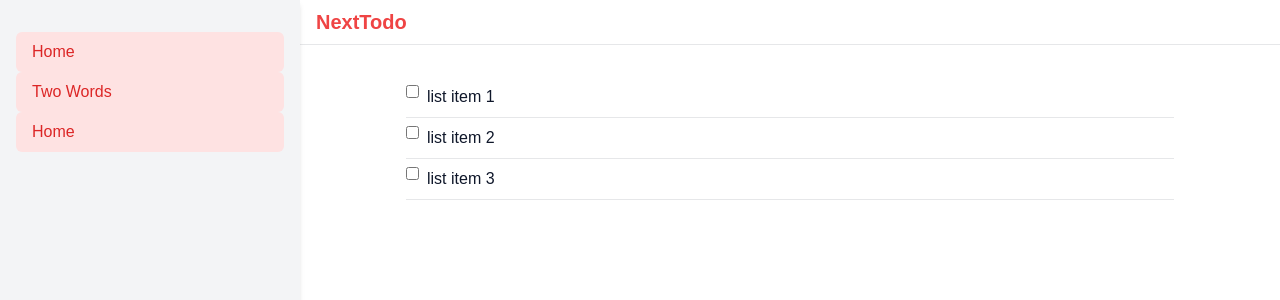
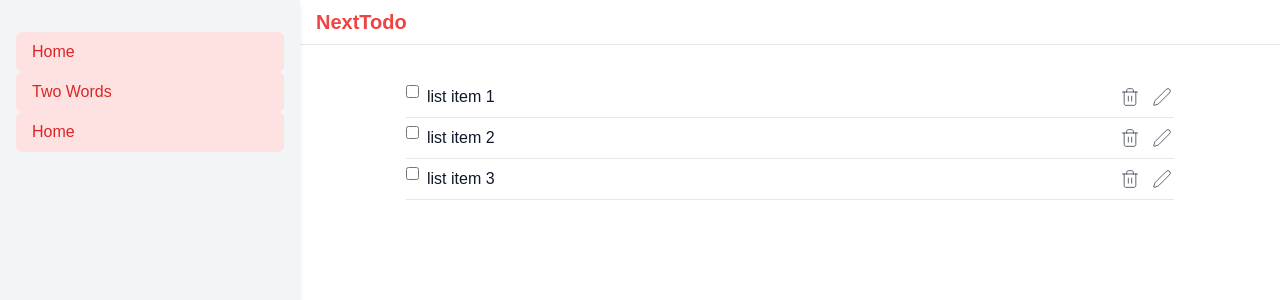
Before and after one commit to fath-nasrudin/next-todo, a Next.js app: page / in a window 1280 px wide. Shown: the top 300 px of the page. Built offline with nearby package versions, Linux system fonts and the light colour scheme.

Commit message:
feat[task]: Add edit and delete task feature

```diff
--- /dev/null
+++ b/components/icons.tsx
@@ -0,0 +1,8 @@
+import { Edit2, Trash2, type LucideIcon } from 'lucide-react';
+
+export type Icon = LucideIcon;
+
+export const Icons = {
+  trash: Trash2,
+  edit: Edit2,
+};
--- a/components/task-add-form.tsx
+++ b/components/task-add-form.tsx
@@ -9,10 +9,18 @@ type TaskAddFormProps = {
   data?: PartiallyRequired<Task, 'name' | 'projectId'> | undefined;
   closeForm: () => void;
 };
+
+// if the data not undefined, it is mean an edit
 export const TaskAddForm = ({ data, closeForm }: TaskAddFormProps) => {
   const projects = useProjectState();
-  if (!data) data = { name: '', projectId: 0 };
-  const [taskData, setTaskData] = useState(data);
+  let defaultData;
+  if (!data) {
+    defaultData = { name: '', projectId: 0 };
+  } else {
+    defaultData = data;
+  }
+
+  const [taskData, setTaskData] = useState(defaultData);
   const taskDispatch = useTaskDispatch();
   const handleInputChange = (
     e: React.ChangeEvent<HTMLInputElement | HTMLSelectElement>
@@ -60,7 +68,7 @@ export const TaskAddForm = ({ data, closeForm }: TaskAddFormProps) => {
           className="px-4 py-1 rounded-md bg-gray-100"
           onClick={(e) => {
             e.preventDefault();
-            setTaskData(data);
+            setTaskData(defaultData);
             closeForm();
           }}
         >
@@ -70,7 +78,8 @@ export const TaskAddForm = ({ data, closeForm }: TaskAddFormProps) => {
           className="px-4 py-1 rounded-md bg-red-400 text-white font-semibold"
           onClick={(e) => {
             e.preventDefault();
-            // dispatch add task
+            //
+            if (!data) {
               taskDispatch({
                 type: 'TASK/ADD',
                 payload: {
@@ -82,11 +91,16 @@ export const TaskAddForm = ({ data, closeForm }: TaskAddFormProps) => {
                   },
                 },
               });
+            } else {
+              taskDispatch({ type: 'TASK/UPDATE', payload: { taskData } });
+            }
             // reset form
-            setTaskData(data);
+            setTaskData(defaultData);
+
+            if (data) closeForm();
           }}
         >
-          Add Task
+          {data ? 'Save' : 'Add Task'}
         </button>
       </div>
     </form>
--- a/components/task-item.tsx
+++ b/components/task-item.tsx
@@ -3,6 +3,9 @@
 import { cn } from '@/lib/utils';
 import { Task } from '@/types';
 import { useState } from 'react';
+import { Icons } from './icons';
+import { useTaskDispatch } from '@/app/(app)/task.context';
+import { TaskAddForm } from './task-add-form';
 
 interface TaskItemProps {
   item: Task;
@@ -10,7 +13,14 @@ interface TaskItemProps {
 
 export const TaskItem = ({ item }: TaskItemProps) => {
   const [isChecked, setIsChecked] = useState<boolean>(false);
+  const [isEdit, setIsEdit] = useState<boolean>(false);
+  const taskDispatch = useTaskDispatch();
+  const closeForm = () => setIsEdit(false);
+
   return (
+    <>
+      {isEdit && <TaskAddForm data={item} closeForm={closeForm} />}
+      {!isEdit && (
         <li
           key={item.id}
           className="py-2 border-b-[1px] border-foreground/10 flex items-start gap-2"
@@ -21,9 +31,41 @@ export const TaskItem = ({ item }: TaskItemProps) => {
             onChange={() => setIsChecked((c) => !c)}
             checked={isChecked}
           />
-      <div>
-        <div className={cn(isChecked && 'line-through')}>{item.name}</div>
+          <div className="flex-1 flex">
+            <div className={cn(isChecked && 'line-through', 'mr-auto')}>
+              {item.name}
+            </div>
+            <div className="flex gap-2">
+              <button
+                className="hover:bg-foreground/10 p-0.5"
+                onClick={() => {
+                  taskDispatch({
+                    type: 'TASK/DELETE',
+                    payload: { taskData: { id: item.id } },
+                  });
+                }}
+              >
+                <Icons.trash
+                  className="text-foreground/80"
+                  strokeWidth={1}
+                  size={20}
+                />
+              </button>
+              <button
+                className="hover:bg-foreground/10 p-0.5"
+                onClick={() => setIsEdit(true)}
+              >
+                {' '}
+                <Icons.edit
+                  className="text-foreground/80"
+                  strokeWidth={1}
+                  size={20}
+                />
+              </button>
+            </div>
           </div>
         </li>
+      )}
+    </>
   );
 };
```
Lines whose indentation alone changed are shown as unchanged.
